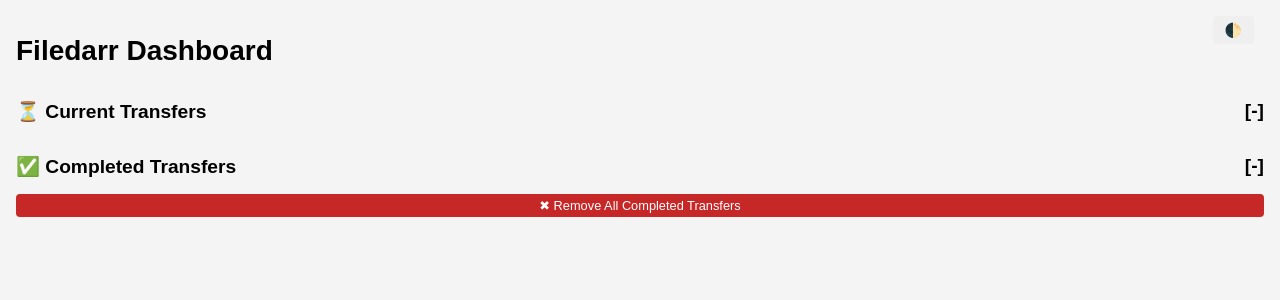
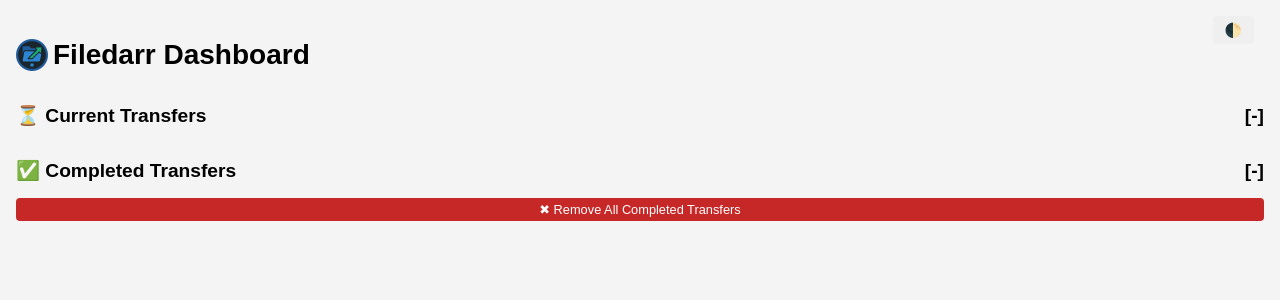
Before and after one commit to zippymccrackin/Filedarr, a Flask app: page / in a window 1280 px wide. Shown: the top 300 px of the page. Run offline with Flask 3, Linux system fonts and the light colour scheme; data that the repository does not hold is empty.

Commit message:
Added favicon, added a new pagination control on top of completed transfers, stickied the current transfer, formatted numbers

```diff
--- a/file_transfer_server.py
+++ b/file_transfer_server.py
@@ -1,4 +1,4 @@
-from flask import Flask, request, jsonify, render_template, Response
+from flask import Flask, request, jsonify, render_template, Response, send_from_directory
 from flask_cors import CORS
 from threading import Lock
 import sqlite3
@@ -267,6 +267,23 @@ def bad_request(e):
     print(str(e))
     return jsonify(error=str(e)), 400
 
+# Favicons
+@app.route('/favicon.ico')
+def favicon():
+    return send_from_directory(os.path.join(app.root_path, 'static'), 'images/favicon.ico', mimetype='image/x-icon')
+@app.route('/apple-touch-icon.png')
+def apple_touch_icon():
+    return send_from_directory(os.path.join(app.root_path, 'static'), 'images/apple-touch-icon.png', mimetype='image/png')
+@app.route('/favicon-32x32.png')
+def png_icon_3232():
+    return send_from_directory(os.path.join(app.root_path, 'static'), 'images/favicon-32x32.png', mimetype='image/png')
+@app.route('/favicon-16x16.png')
+def png_icon_1616():
+    return send_from_directory(os.path.join(app.root_path, 'static'), 'images/favicon-16x16.png', mimetype='image/png')
+@app.route('/site.webmanifest')
+def site_manifest():
+    return send_from_directory(os.path.join(app.root_path, 'static'), 'site.webmanifest', mimetype='application/manifest+json')
+
 # --- Entry Point ---
 if __name__ == '__main__':
     os.makedirs("templates", exist_ok=True)
--- a/templates/dashboard.html
+++ b/templates/dashboard.html
@@ -5,17 +5,33 @@
   <meta charset="UTF-8">
   <title>Filedarr Dashboard</title>
   <meta name="viewport" content="width=device-width, initial-scale=1.0">
+  <link rel="apple-touch-icon" sizes="180x180" href="/apple-touch-icon.png">
+  <link rel="icon" type="image/png" sizes="32x32" href="/favicon-32x32.png">
+  <link rel="icon" type="image/png" sizes="16x16" href="/favicon-16x16.png">
+  <link rel="manifest" href="/site.webmanifest">
   <style>
+    :root {
+      --background-color-lightmode: #f4f4f4;
+      --background-color-darkmode: #1e1e1e;
+    }
+
+    html,
+    body {
+      box-sizing: border-box;
+      width: 100%;
+      overflow-x: hidden;
+    }
+
     body {
       font-family: sans-serif;
-      background: #f4f4f4;
+      background: var(--background-color-lightmode);
       padding: 1em;
       margin: 0;
       transition: background 0.3s, color 0.3s;
     }
 
     body.dark {
-      background: #1e1e1e;
+      background: var(--background-color-darkmode);
       color: #f0f0f0;
     }
 
@@ -271,12 +287,24 @@
     body.dark .transfer-details {
       color: #bbb;
     }
+
+    section#top {
+      position: sticky;
+      top: 0;
+      z-index: 100;
+      background-color: var(--background-color-lightmode);
+    }
+
+    body.dark section#top {
+      background-color: var(--background-color-darkmode);
+    }
   </style>
 </head>
 
 <body>
+  <section id="top">
     <header id="header">
-    <h1>Filedarr Dashboard</h1>
+      <h1 style="display: flex;"><img src="/favicon-32x32.png" style="margin-right: 5px" /> Filedarr Dashboard</h1>
 
       <div class="controls">
         <button onclick="toggleDarkMode()">🌓</button>
@@ -290,25 +318,27 @@
       </h2>
       <div id="current-transfers"></div>
     </div>
+  </section>
 
   <div class="section" id="completed-section">
     <h2 onclick="toggleSection('completed')">
       ✅ Completed Transfers
       <span id="completed-toggle">[-]</span>
     </h2>
+    <div class="pagination completed-pagination"></div>
     <button onclick="removeAllCompleted()" id="removeCompletedTransfersBtn"
       style="font-size: 0.8em; padding: 4px 10px; background: #c62828; color: white; border: none; border-radius: 4px; cursor: pointer; width: 100%">
       ✖ Remove All Completed Transfers
     </button>
     <div id="completed-transfers"></div>
-    <div class="pagination" id="completed-pagination"></div>
+    <div class="pagination completed-pagination"></div>
   </div>
 
   <script>
     const dashboard = {
       current: document.getElementById('current-transfers'),
       completed: document.getElementById('completed-transfers'),
-      completedPagination: document.getElementById('completed-pagination'),
+      completedPagination: document.querySelectorAll('.completed-pagination'),
     };
 
     let latestData = {};
@@ -405,7 +435,7 @@
       let etaSpeedDisplay = "";
       let relativeTimeDisplay = "";
       if (percent < 100) {
-        transferredDisplay = `<span class="transferredMb">${item.transferred_mb}</span>MB /`;
+        transferredDisplay = `<span class="transferredMb">${Number(item.transferred_mb).toLocaleString()}</span> MB /`;
         etaSpeedDisplay = ` <div class="eta-speed">
           <span class="eta">${item.eta}</span> &nbsp;|&nbsp;
           <span class="speedColor ${speedClass}">
@@ -434,7 +464,7 @@
 
         <div>
           ${transferredDisplay}
-          <span class="totalMb">${item.total_mb}</span>MB
+          <span class="totalMb">${Number(item.total_mb).toLocaleString()}</span> MB
         </div>
        ${etaSpeedDisplay}
        ${relativeTimeDisplay}
@@ -495,7 +525,8 @@
     }
 
     function renderPaginationControls(totalPages) {
-      const controls = dashboard.completedPagination;
+      const controlElements = dashboard.completedPagination;
+      controlElements.forEach(controls => {
         controls.innerHTML = '';
 
         if (totalPages <= 1) return;
@@ -522,6 +553,7 @@
         controls.appendChild(prevBtn);
         controls.appendChild(info);
         controls.appendChild(nextBtn);
+      });
     }
 
     function renderDashboard(data) {
@@ -618,8 +650,8 @@
         element.querySelector(".source").innerText = data.source;
         element.querySelector(".destination").innerText = data.destination;
         element.querySelector(".message").innerText = data.message;
-        element.querySelector(".transferredMb").innerText = data.transferred_mb;
-        element.querySelector(".totalMb").innerText = data.total_mb;
+        element.querySelector(".transferredMb").innerText = Number(data.transferred_mb).toLocaleString();
+        element.querySelector(".totalMb").innerText = Number(data.total_mb).toLocaleString();
         element.querySelector(".eta").innerText = data.eta;
         element.querySelector(".speed").innerText = data.speed_mb_s;
 
```
Also changed, not shown: static/images/android-chrome-192x192.png (added), static/images/android-chrome-512x512.png (added), static/images/apple-touch-icon.png (added), static/images/favicon-16x16.png (added), static/images/favicon-32x32.png (added), static/images/favicon.ico (added), static/site.webmanifest (added). Lines whose indentation alone changed are shown as unchanged.
